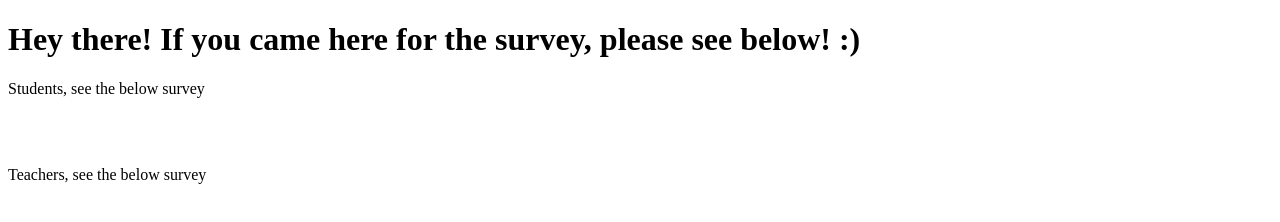
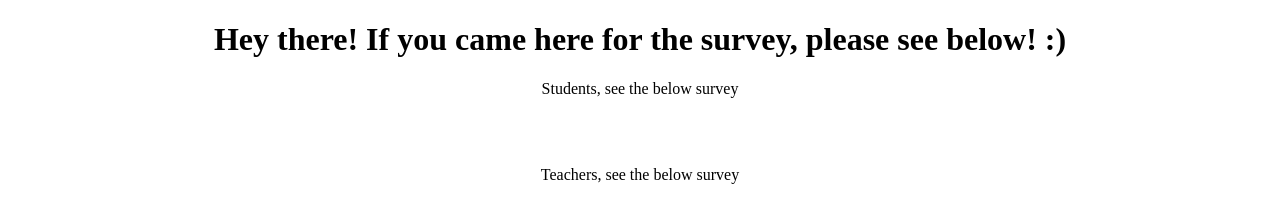
Before and after one commit to TKO-Cuber/BioPhoneSurvery, a plain HTML site: page index.html in a window 1280 px wide. Drawn offline with Linux system fonts and the light colour scheme.

Commit message:
Update index.html

```diff
--- a/index.html
+++ b/index.html
@@ -1,13 +1,20 @@
 <!DOCTYPE html>
   <html>
     <head>
-	  <title>Bio Survey</title>
-	</head>
-	<body>
+	<title>Bio Survey</title>
+	<style>
+          div.stuff {
+            text-align:center;
+		}
+	</style>
+    </head>
+      <body>
+        <div class="stuff">
 	  <h1>Hey there! If you came here for the survey, please see below! :)</h1>
 	  <p>Students, see the below survey</p>
 	  <br>
 	  <br>
 	  <p>Teachers, see the below survey</p>
+	</div>
 	<body>
   </html>
```
